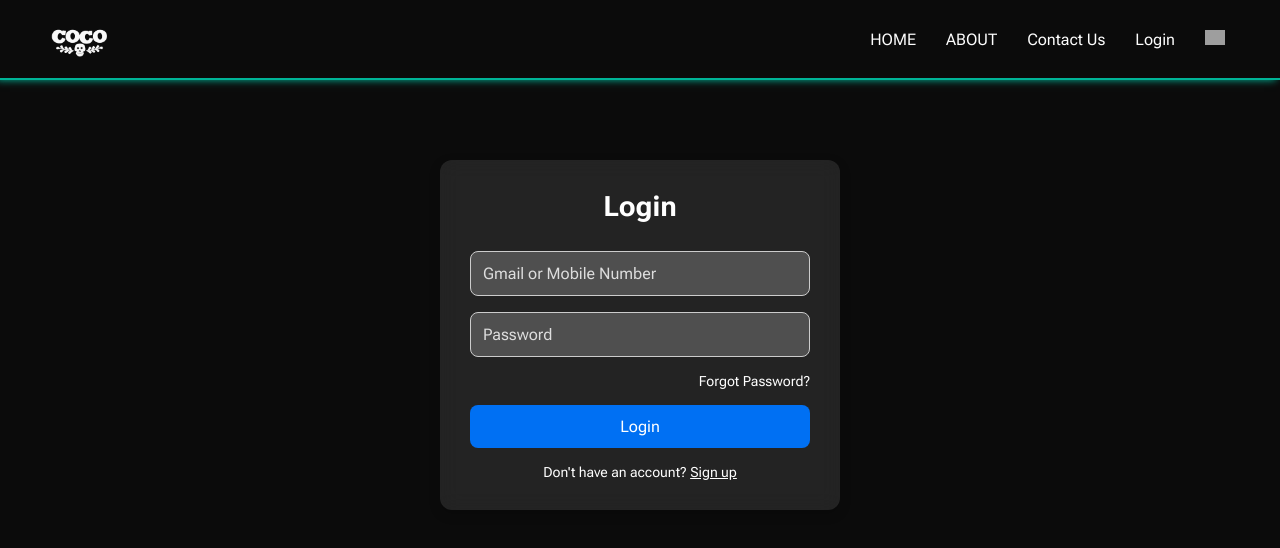
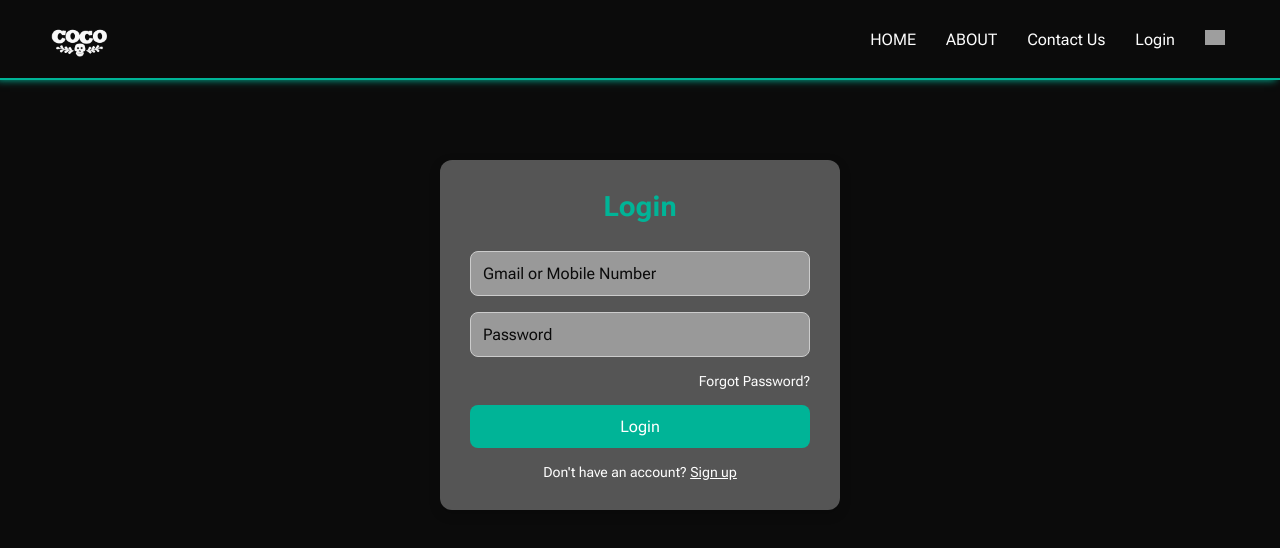
Before and after one commit to TarunK951/Coco-Chat, a Next.js app in the folder coco-chat/: page /LoginPage in a window 1280 px wide. Shown: the top 548 px of the page. Built offline with nearby package versions, Linux system fonts and the light colour scheme; grey boxes are pictures that could not be loaded.

Commit message:
css changes for login pages

```diff
--- a/coco-chat/src/app/LoginPage/page.jsx
+++ b/coco-chat/src/app/LoginPage/page.jsx
@@ -1,9 +1,12 @@
 "use client";
-import React, { useState } from "react";
+import { useState } from "react";
 import "./style.css"; // Import the CSS file
 
 export default function LoginPage() {
-  const [credentials, setCredentials] = useState({ identifier: "", password: "" });
+  const [credentials, setCredentials] = useState({
+    identifier: "",
+    password: "",
+  });
 
   const handleChange = (e) => {
     setCredentials({ ...credentials, [e.target.name]: e.target.value });
@@ -15,6 +18,8 @@ export default function LoginPage() {
   };
 
   return (
+    <div>
+      <div className="login-page">
         <div className="login-container">
           <h2 className="login-title">Login</h2>
 
@@ -48,5 +53,7 @@ export default function LoginPage() {
             Don't have an account? <a href="./SignUpPage">Sign up</a>
           </div>
         </div>
+      </div>
+    </div>
   );
 }
--- a/coco-chat/src/app/LoginPage/style.css
+++ b/coco-chat/src/app/LoginPage/style.css
@@ -1,10 +1,14 @@
+.login-page {
+  min-height: 100%;
+}
+
 /* Container with transparent and blurred background */
 .login-container {
   max-width: 400px;
   margin: 80px auto;
   padding: 30px;
   border-radius: 12px;
-  background: rgba(255, 255, 255, 0.1);
+  background: var(--login);
   backdrop-filter: blur(10px);
   -webkit-backdrop-filter: blur(10px);
   box-shadow: 0 4px 12px rgba(0, 0, 0, 0.2);
@@ -19,7 +23,7 @@
   text-align: center;
   font-size: 28px;
   margin-bottom: 12px;
-  color: #fff;
+  color: var(--p-text-color);
 }
 
 /* Input field styling */
@@ -28,13 +32,13 @@
   font-size: 16px;
   border-radius: 8px;
   border: 1px solid #ccc;
-  background-color: rgba(255, 255, 255, 0.2);
-  color: #fff;
+  background-color: var(--input);
+  color: var(--p-text-color);
 }
 
 /* Placeholder text color */
 .login-input::placeholder {
-  color: #ddd;
+  color: var(--bg-color);
 }
 
 /* Forgot password link styling */
@@ -44,7 +48,7 @@
 }
 
 .forgot-password a {
-  color: #fff;
+  color: var(--s-text-color);
   text-decoration: none;
 }
 
@@ -56,7 +60,7 @@
 .login-button {
   padding: 12px;
   font-size: 16px;
-  background-color: #0070f3;
+  background-color: var(--p-text-color);
   color: #fff;
   border: none;
   border-radius: 8px;
@@ -65,7 +69,7 @@
 }
 
 .login-button:hover {
-  background-color: #005bb5;
+  background-color: var(--p-text-color);
 }
 
 /* Sign-up prompt styling */
--- a/coco-chat/src/app/globals.css
+++ b/coco-chat/src/app/globals.css
@@ -12,12 +12,16 @@
   --p-text-color: #00b497;
   --s-text-color: #fdfdfd;
   --bg-color: #0b0b0b;
+  --login: #555555;
+  --input: #999999;
 }
 
 .lightMode {
   --p-text-color: #0b0b0b;
   --s-text-color: #433f3f;
   --bg-color: #f5f5efde;
+  --login: #777777;
+  --input: #333333;
 }
 
 html,
@@ -27,6 +31,7 @@ body {
   color: var(--s-text-color);
   transition: background-color 0.3s ease, color 0.3s ease,
     border-color 0.3s ease, box-shadow 0.3s ease;
+  min-height: 100vh;
 }
 
 * {
--- a/package.json
+++ b/package.json
@@ -1,6 +1,10 @@
 {
   "dependencies": {
+    "auth": "^1.2.3",
+    "firebase": "^11.7.3",
+    "icons": "^1.0.0",
     "lucide-react": "^0.510.0",
+    "react": "^19.1.0",
     "react-icons": "^5.5.0"
   }
 }
```
Also changed, not shown: coco-chat/firebase.js (added, +18 -0 lines), coco-chat/src/app/SignUpPage/page.jsx (+4 -3 lines), 1 other file (tests, documents, lock files or other folders). Lines whose indentation alone changed are shown as unchanged.
